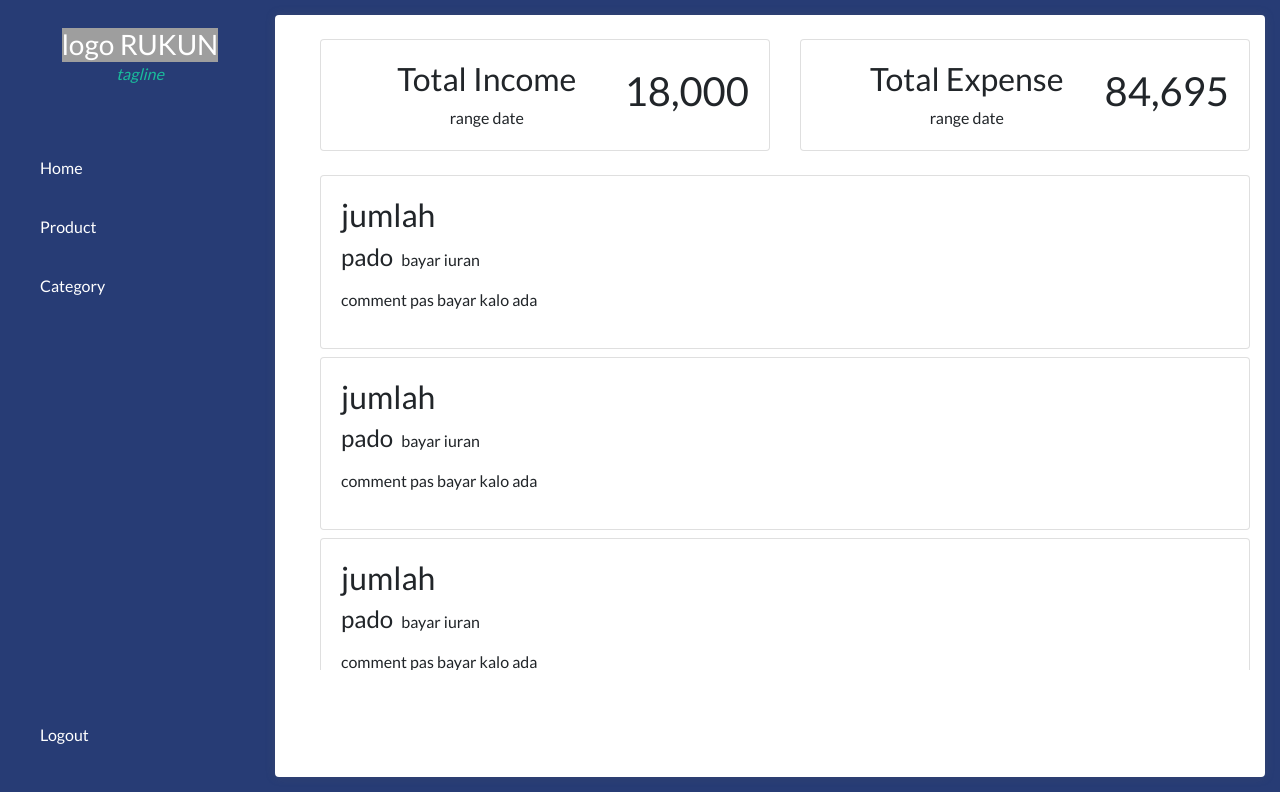
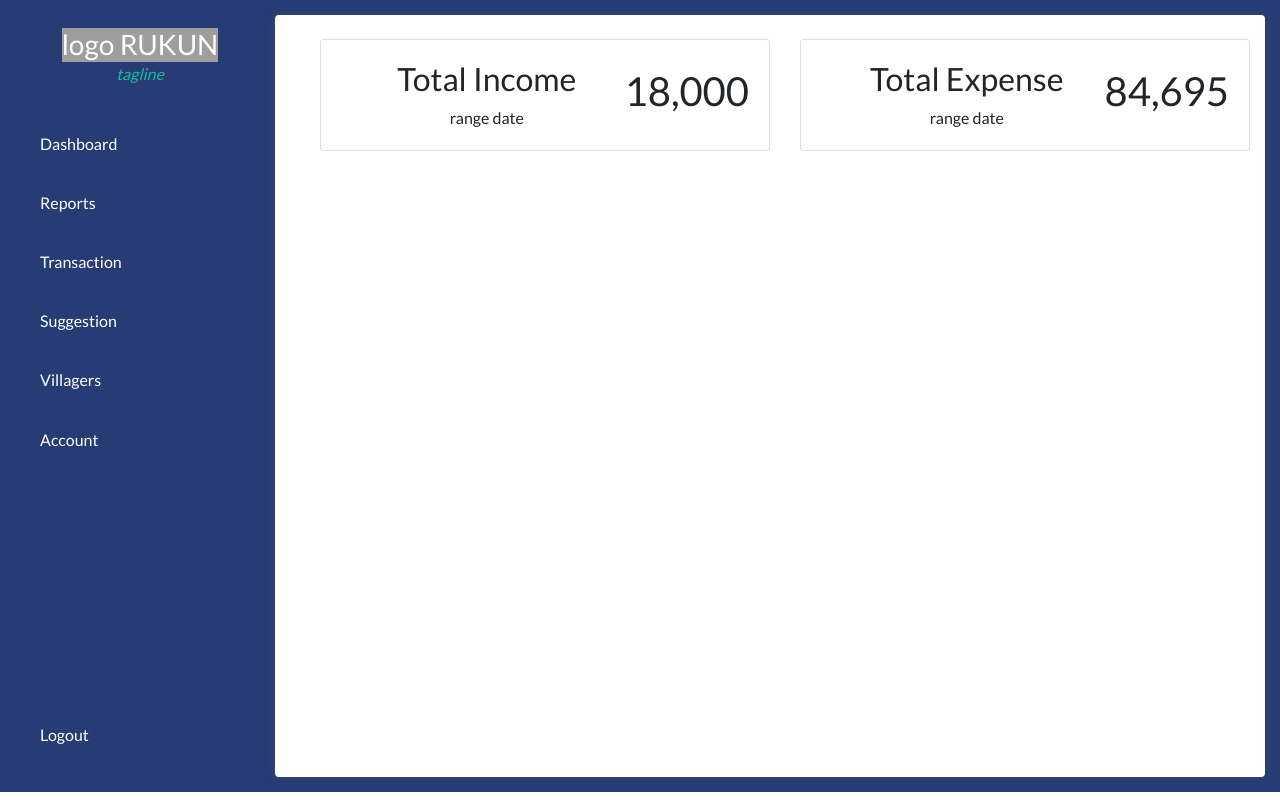
Before and after one commit to Final-Project-RUKUN/Client, a React (Create React App) app in the folder rukun/: page / in a window 1280 px wide. Built offline with nearby package versions, Linux system fonts and the light colour scheme; grey boxes are pictures that could not be loaded.

Commit message:
basic routing

```diff
--- a/rukun/src/App.js
+++ b/rukun/src/App.js
@@ -7,12 +7,32 @@ import {
   Route,
   Link
 } from "react-router-dom";
+import Accounts from './pages/Accounts'
+import Transactions from './pages/Transactions'
+import Suggestions from './pages/Suggestions'
+import Villagers from './pages/Villagers'
+import Reports from './pages/Reports'
 
 function App() {
   return (
     <Router>
       <div className="App">
     <Switch>
+      <Route path="/reports">
+        <Reports></Reports>
+      </Route>
+      <Route path="/transactions">
+        <Transactions></Transactions>
+      </Route>
+      <Route path="/accounts">
+        <Accounts></Accounts>
+      </Route>
+      <Route path="/suggestions">
+        <Suggestions></Suggestions>
+      </Route>
+      <Route path="/villagers">
+        <Villagers></Villagers>
+      </Route>
       <Route path="/">
         <Dashboard></Dashboard>
       </Route>
--- /dev/null
+++ b/rukun/src/components/Sidebar.jsx
@@ -0,0 +1,44 @@
+import React from 'react'
+
+export default function Sidebar() {
+  return (
+      <div className="card-body px-0 d-flex flex-column">
+        <div className="d-flex flex-column align-items-center justify-content-center mb-4">
+            <h3 className="m-0" style={{backgroundImage: "url(../images/rukun-logo-long.png)", color:"white"}}>logo RUKUN</h3>
+            <i className="fa fa-chart-line mb-1" style={{fontSize:"1rem", color:"#1abc9c"}}>tagline</i>
+        </div>
+        <div className="flex-grow-1 menu">
+            <div className="d-flex align-items-center">
+                <i className="fa fa-home" style={{fontSize:"3rem", color:"#1abc9c"}}></i>
+                <h6 className="m-0 font" style={{color: "white"}}>Dashboard</h6>
+            </div>
+            <div className="d-flex align-items-center">
+                <i className="fa fa-home" style={{fontSize:"3rem", color:"#1abc9c"}}></i>
+                <h6 className="m-0 font" style={{color: "white"}}>Reports</h6>
+            </div>
+            <div className="d-flex align-items-center">
+                <i className="fa fa-shopping-basket" style={{fontSize:"3rem", color:"#1abc9c"}}></i>
+                <h6 className="m-0 font" style={{color: "white"}}>Transaction</h6>
+            </div>
+            <div className="d-flex align-items-center">
+                <i className="fa fa-boxes" style={{fontSize:"3rem", color:"#1abc9c"}}></i>
+                <h6 className="m-0 font" style={{color: "white"}}>Suggestion</h6>
+            </div>
+            <div className="d-flex align-items-center">
+                <i className="fa fa-boxes" style={{fontSize:"3rem", color:"#1abc9c"}}></i>
+                <h6 className="m-0 font" style={{color: "white"}}>Villagers</h6>
+            </div>
+            <div className="d-flex align-items-center">
+                <i className="fa fa-boxes" style={{fontSize:"3rem", color:"#1abc9c"}}></i>
+                <h6 className="m-0 font" style={{color: "white"}}>Account</h6>
+            </div>
+        </div>
+        <div className="menu">
+            <div className="d-flex align-items-center">
+                <i className="fa fa-power-off" style={{fontSize:"3rem", color:"#1abc9c"}}></i>
+                <h6 className="m-0 font" style={{color: "white"}}>Logout</h6>
+            </div>
+        </div>
+    </div>
+  )
+}
--- a/rukun/src/components/TransactionCard.jsx
+++ b/rukun/src/components/TransactionCard.jsx
@@ -10,8 +10,8 @@ export default function TransactionCard() {
         <div className="media-body">
             <h2 className="media-title font-weight-semibold">jumlah </h2>
             <ul className="list-inline list-inline-dotted mb-3 mb-lg-2">
-                <li className="list-inline-item"><h4>pado</h4></li>
-                <li className="list-inline-item">bayar iuran</li>
+                <li className="list-inline-item" ><h4>pado</h4></li>
+                <li className="list-inline-item" >bayar iuran</li>
             </ul>
             <p className="mb-3">comment pas bayar kalo ada</p>
         </div>
--- /dev/null
+++ b/rukun/src/pages/Accounts.jsx
@@ -0,0 +1,9 @@
+import React from 'react'
+
+export default function Accounts() {
+  return (
+    <div>
+      <h1>account</h1>
+    </div>
+  )
+}
--- a/rukun/src/pages/Dashboard.jsx
+++ b/rukun/src/pages/Dashboard.jsx
@@ -1,6 +1,7 @@
 import React from 'react'
 import '../styles/Dashboard.css'
 import TransactionCard from '../components/TransactionCard'
+import Sidebar from '../components/Sidebar'
 
 export default function Home() {
   return (
@@ -8,37 +9,7 @@ export default function Home() {
       <div className="container-fluid">
         <div className="d-flex flex-nowrap">
             <div className="card card-tumpul sidenav no-border my-2">
-                    <div className="card-body px-0 d-flex flex-column">
-                        <div className="d-flex flex-column align-items-center justify-content-center mb-5">
-                            <h3 className="m-0" style={{backgroundImage: "url(../images/rukun-logo-long.png)", color:"white"}}>logo RUKUN</h3>
-                            <i className="fa fa-chart-line mb-1" style={{fontSize:"1rem", color:"#1abc9c"}}>tagline</i>
-                        </div>
-                        <div className="flex-grow-1 menu">
-                            <div className="d-flex align-items-center">
-                                <i className="fa fa-home" style={{fontSize:"3rem", color:"#1abc9c"}}></i>
-                                <h6 className="m-0 font" style={{color: "white"}}>Home</h6>
-                            </div>
-                            <div className="d-flex align-items-center">
-                                <i className="fa fa-shopping-basket" style={{fontSize:"3rem", color:"#1abc9c"}}></i>
-                                <h6 className="m-0 font" style={{color: "white"}}>Product</h6>
-                            </div>
-                            <div className="d-flex align-items-center">
-                                <i className="fa fa-boxes" style={{fontSize:"3rem", color:"#1abc9c"}}></i>
-                                <h6 className="m-0 font" style={{color: "white"}}>Category</h6>
-                            </div>
-                        </div>
-                        <div className="menu">
-                            {/* <p className="text-left mb-2 pl-4 font" style={{color: "#bdc3c7"}}>addtional</p>
-                            <div className="d-flex align-items-center">
-                                <i className="fa fa-tools" style={{fontSize:"3rem", color:"#1abc9c"}}></i>
-                                <h6 className="m-0 font">Setting</h6>
-                            </div> */}
-                            <div className="d-flex align-items-center">
-                                <i className="fa fa-power-off" style={{fontSize:"3rem", color:"#1abc9c"}}></i>
-                                <h6 className="m-0 font" style={{color: "white"}}>Logout</h6>
-                            </div>
-                        </div>
-                    </div>
+              <Sidebar></Sidebar>
             </div>
             <div className="card card-tumpul flex-grow-1 body-section no-border">
               <br/>
@@ -68,7 +39,6 @@ export default function Home() {
                 </div>
                 {/* income */}
 
-
                 {/* expense */}
                 <div className="col-xl-6 col-md-12">
                     <div className="card">
@@ -92,22 +62,19 @@ export default function Home() {
                   </div>
                 </div>
               {/* expense */}
+
+              {/* transaction */}
+              {/* transaction */}
               <br/>
-                  {/* detail list */}
-                  <div className="overflow-auto" style={{height: 495}}>
+
+
+              {/* transaction list */}
+              {/* <div className="overflow-auto" style={{height: 495}}>
                 <TransactionCard></TransactionCard>
                 <TransactionCard></TransactionCard>
-                    <TransactionCard></TransactionCard>
-                    <TransactionCard></TransactionCard>
-                    <TransactionCard></TransactionCard>
-                    <TransactionCard></TransactionCard>
-                    <TransactionCard></TransactionCard>
-                    <TransactionCard></TransactionCard>
-                    <TransactionCard></TransactionCard>
-                    <TransactionCard></TransactionCard>
-                    <TransactionCard></TransactionCard>
-                  </div>
-                  {/* detail list */}
+
+              </div> */}
+              {/* transaction list */}
 
 
             </div>
--- /dev/null
+++ b/rukun/src/pages/Reports.jsx
@@ -0,0 +1,9 @@
+import React from 'react'
+
+export default function Reports() {
+  return (
+    <div>
+      <h1>reports</h1>
+    </div>
+  )
+}
--- /dev/null
+++ b/rukun/src/pages/Suggestions.jsx
@@ -0,0 +1,9 @@
+import React from 'react'
+
+export default function Suggestions() {
+  return (
+    <div>
+      <h1>suggestions</h1>
+    </div>
+  )
+}
--- /dev/null
+++ b/rukun/src/pages/Transactions.jsx
@@ -0,0 +1,9 @@
+import React from 'react'
+
+export default function Transaction() {
+  return (
+    <div>
+      <h1>transaction</h1>
+    </div>
+  )
+}
--- /dev/null
+++ b/rukun/src/pages/Villagers.jsx
@@ -0,0 +1,9 @@
+import React from 'react'
+
+export default function Villagers() {
+  return (
+    <div>
+      <h1>villagers</h1>
+    </div>
+  )
+}
--- /dev/null
+++ b/rukun/src/styles/Sidebar.css
@@ -0,0 +1,39 @@
+.dashboard{
+    min-height: 100vh;
+    background-color: rgb(240, 240, 240);
+}
+.sidenav{
+background-color: transparent;
+min-width: 250px;
+height: 97vh;
+z-index: 10;
+position: sticky;
+top: 8px;
+}
+
+.body-section{
+margin-left: 10px;
+padding-left: 30px;
+margin-top: 15px;
+margin-bottom:15px;
+box-shadow: 0 0 10px 0 rgba(100, 100, 100, 0.26);
+}
+.no-border{
+border-width: 0px;
+}
+.menu > div{
+padding : 20px 25px;
+/* border-radius: 20px; */
+}
+.menu > div:hover{
+/* border-left: 5px solid #3498db; */
+border-bottom-left-radius: 30px ;
+border-top-left-radius: 30px ;
+/* background-color: #ffffff; */
+color : #ffffff;
+margin-right: -10px;
+z-index: 1000;
+box-shadow: -10px 0px 10px 1px rgba(100, 100, 100, 0.10);
+cursor: pointer;
+background-image: linear-gradient(120deg, #210268 0%, #210268 100%);
+}
```
Lines whose indentation alone changed are shown as unchanged.
